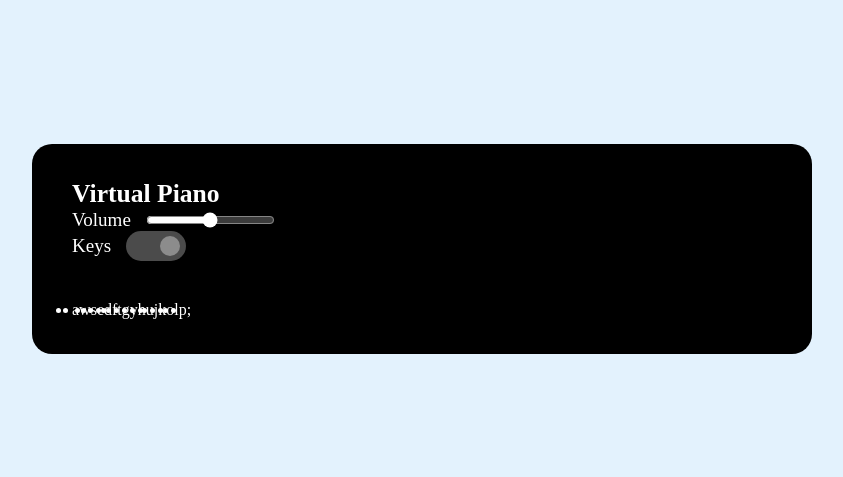
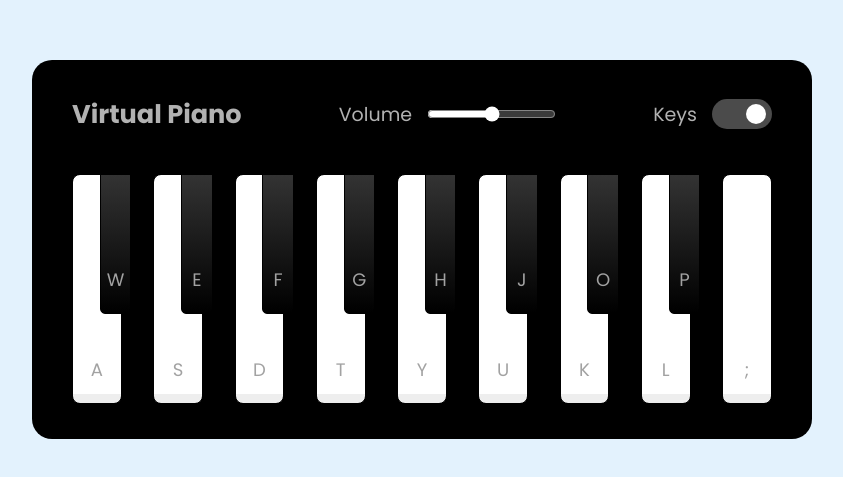
Before and after one commit to tcr235/piano, a plain HTML site: page index.html in a window 1280 px wide. Shown: the part 151-628 px from the top of the page, without its empty margins (218-1061 px from the left). Drawn offline with Linux system fonts and the light colour scheme.

Commit message:
feat: added key styling

```diff
--- a/index.html
+++ b/index.html
@@ -9,6 +9,11 @@
     <!-- css links -->
     <link rel="stylesheet" href="./src/styles/reset.css">
     <link rel="stylesheet" href="./src/styles/main.css">
+
+    <!-- Fonts -->
+    <link rel="preconnect" href="https://fonts.googleapis.com">
+    <link rel="preconnect" href="https://fonts.gstatic.com" crossorigin>
+    <link href="https://fonts.googleapis.com/css2?family=Poppins:ital,wght@0,200;0,400;0,700;1,200;1,400&display=swap" rel="stylesheet">
 </head>
 <body>
     <div class="container">
--- a/src/styles/main.css
+++ b/src/styles/main.css
@@ -12,6 +12,13 @@ body {
     border-radius: 20px;
     padding: 35px 40px;
     background-color: #000;
+}
+
+.container header {
+    color: #b2b2b2;
+    display: flex;
+    align-items: center;
+    justify-content: space-between;
 }
 
 header h2 {
@@ -59,10 +66,63 @@ header .column span {
 
 .keys-check input:checked::before {
     left: 2.1rem;
-    background-color: #8c8c8c;
+    background-color: #fff;
 }
 
 .piano-keys {
     display: flex;
     margin-top: 40px;
 }
+
+/* input[type="range"] {
+    -webkit-appearance: none;
+    appearance: none;
+    background-color: #fff;
+    cursor: pointer;
+    width: 15rem;
+} */
+
+.piano-keys .key {
+    cursor: pointer;
+    list-style: none;
+    color: #a2a2a2;
+    user-select: none;
+    position: relative;
+    text-transform: uppercase;
+}
+
+.piano-keys .white {
+    width: 70px;
+    height: 230px;
+    border: 1px solid #000;
+    border-radius: 8px;
+    background: linear-gradient(#fff 96%, #eee 4%);
+}
+
+.piano-keys .white:active {
+    box-shadow: inset -5px 5px 20px rgba(0, 0, 0, 0.2);
+    background: linear-gradient(to bottom, #fff 0%, #eee 100%);
+}
+
+.piano-keys .black {
+    width: 44px;
+    height: 140px;
+    z-index: 2;
+    margin: 0 22px 0 -22px;
+    border: 1px solid #000;
+    border-radius: 0 0 5px 5px;
+    background: linear-gradient(#333, #000);
+}
+
+.piano-keys .black:active {
+    box-shadow: inset -5px 5px 10px rgba(255, 255, 255, 0.1);
+    background: linear-gradient(to bottom, #000, #434343);
+}
+
+.piano-keys span {
+    position: absolute;
+    bottom: 20px;
+    width: 100%;
+    text-align: center;
+    font-size: 1.13rem;
+}
--- a/src/styles/reset.css
+++ b/src/styles/reset.css
@@ -3,4 +3,5 @@
     margin: 0;
     padding: 0;
     outline: none;
+    font-family: "Poppins", sans-serif;
 }
```
